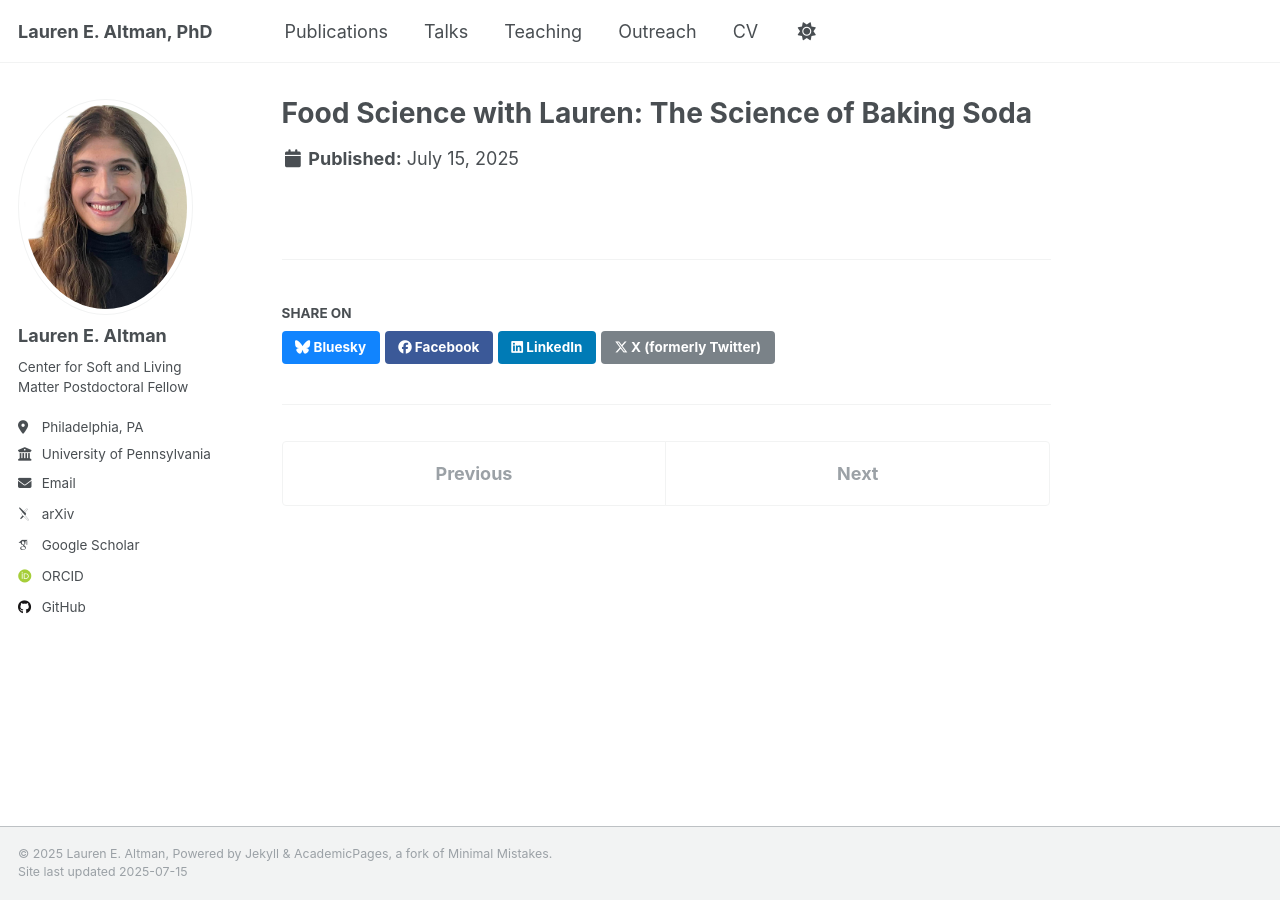
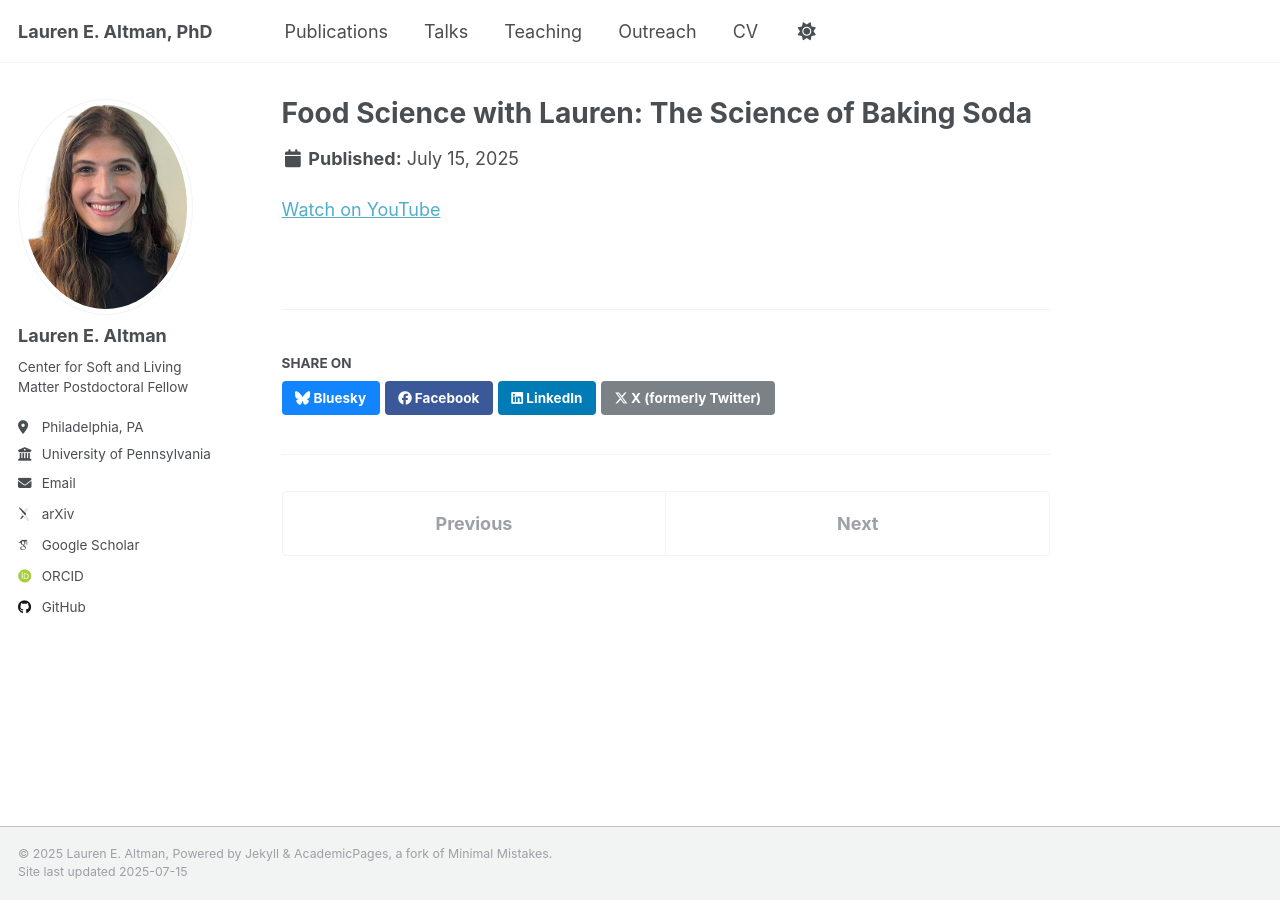
Before and after one commit to laltman2/laltman2.github.io, a Jekyll site: the page built from _portfolio/bakingsoda.md, in a window 1280 px wide. Built offline with Jekyll 4.4.1, drawn with Linux system fonts in a browser that asks for light colours; some web fonts are replaced; a script that is not in the unit is left out.

Commit message:
Update bakingsoda.md

```diff
--- a/_portfolio/bakingsoda.md
+++ b/_portfolio/bakingsoda.md
@@ -1,6 +1,7 @@
 ---
 title: "Food Science with Lauren: The Science of Baking Soda"
 url: https://www.youtube.com/watch?v=PjT-Fdg3JRo
-excerpt: "Science of Baking Soda<br/><img src='../images/bakingsoda.png'>"
+excerpt: "Outreach Video<br/><img src='../images/bakingsoda.png'>"
 collection: portfolio
 ---
+<a href="https://www.youtube.com/watch?v=PjT-Fdg3JRo">Watch on YouTube</a>
```
